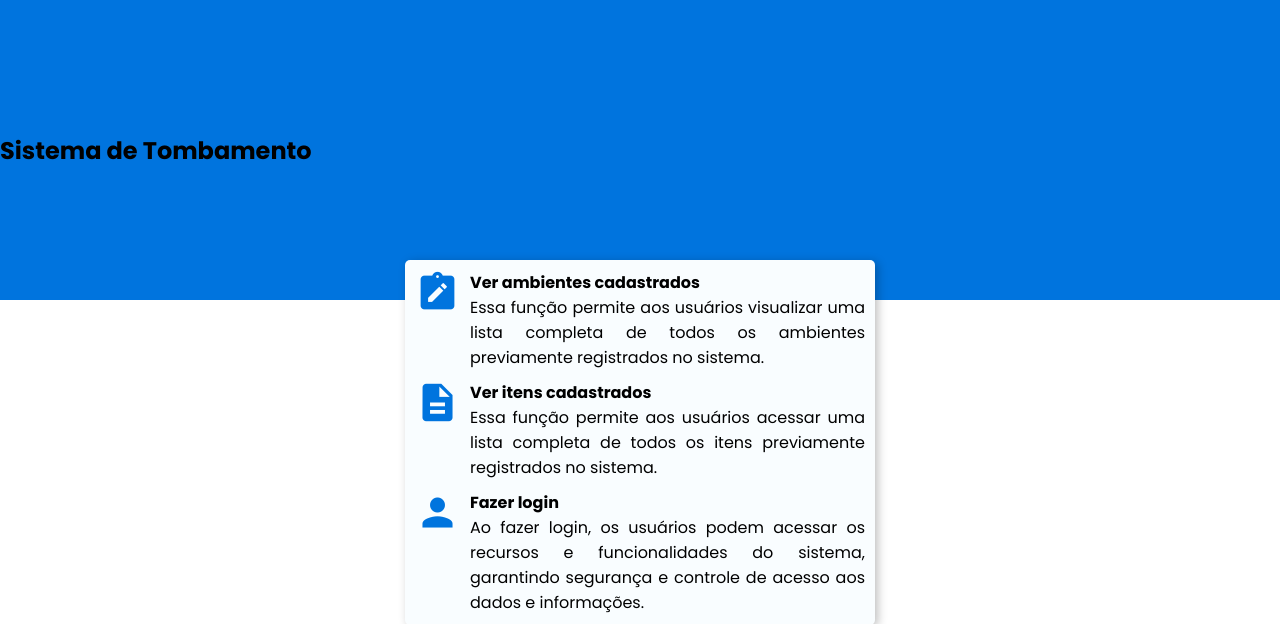
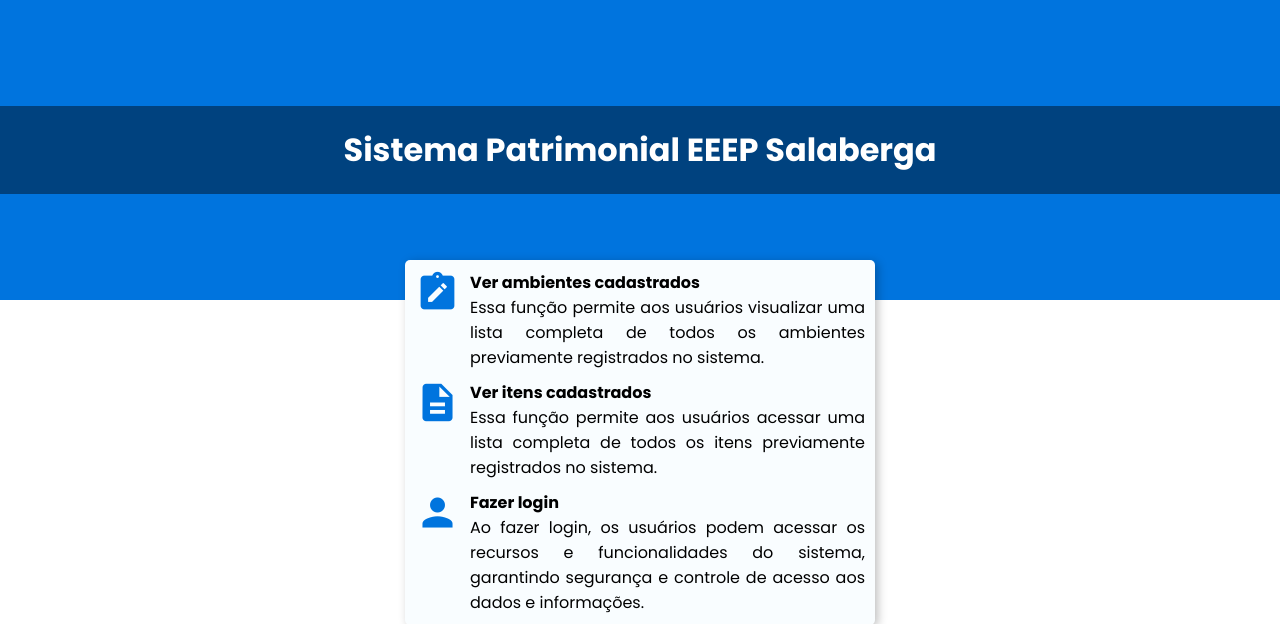
Before and after one commit to Ramon-Erik/sistema-de-tombamento, a PHP site: page / in a window 1280 px wide. Shown: the top 624 px of the page. Run offline with PHP 8.4, Linux system fonts and the light colour scheme.

Commit message:
titulo index

```diff
--- a/view/index.php
+++ b/view/index.php
@@ -17,9 +17,9 @@ if (isset($_SESSION['adm'])) {
 
 <body>
     <header>
-        <article class="titulo">
-            <h1>Sistema de Tombamento</h1>
-        </article>
+        <div class="titulo">
+            <h1>Sistema Patrimonial EEEP Salaberga</h1>
+        </div>
     </header>
     <main>
         <div class="funcionalidades">
```
